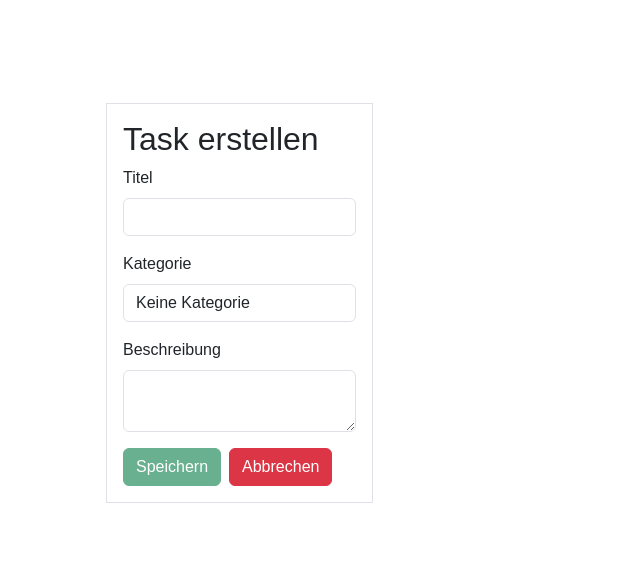
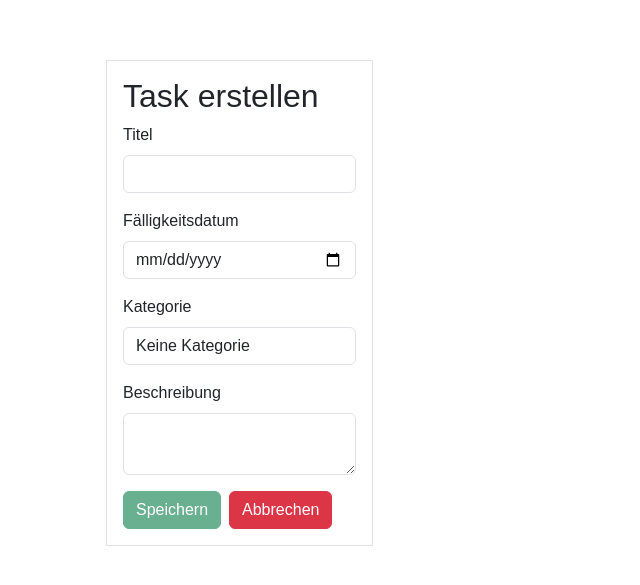
Before and after one commit to H14d3n/todoodle, a Vue app: page /create in a window 1280 px wide. Shown: the part 141-726 px from the top of the page, without its empty margins (0-640 px from the left). Built offline with nearby package versions, Linux system fonts and the light colour scheme.

Commit message:
[Update] Add due date

```diff
--- a/src/components/TodoItem.vue
+++ b/src/components/TodoItem.vue
@@ -3,6 +3,7 @@
     <div class="todo-title">
       <h5>{{ todo.title }}</h5>
       <p v-if="todo.category" class="badge bg-secondary">{{ todo.category }}</p>
+      <p v-if="todo.dueDate" class="text-muted"><strong>Fälligkeitsdatum:</strong> {{ todo.dueDate }}</p>
       <hr>
       <p>{{ todo.description }}</p>
       <button @click="$emit('edit', todo)" class="btn btn-primary btn-sm">✏️</button>
@@ -25,4 +26,7 @@ export default {
 h5 {
   font-weight: 550;
 }
+.text-muted {
+  font-size: 0.9rem;
+}
 </style>
--- a/src/views/CreateView.vue
+++ b/src/views/CreateView.vue
@@ -5,6 +5,10 @@
       <div class="mb-3">
         <label class="form-label">Titel</label>
         <input v-model="newTodo.title" type="text" class="form-control">
+      </div>
+      <div class="mb-3">
+        <label class="form-label">Fälligkeitsdatum</label>
+        <input v-model="newTodo.dueDate" type="date" class="form-control">
       </div>
       <div class="mb-3">
         <label class="form-label">Kategorie</label>
@@ -32,7 +36,8 @@ export default {
       newTodo: {
         title: "",
         description: "",
-        category: ""
+        category: "",
+        dueDate: ""
       },
       categories: []
     };
```
